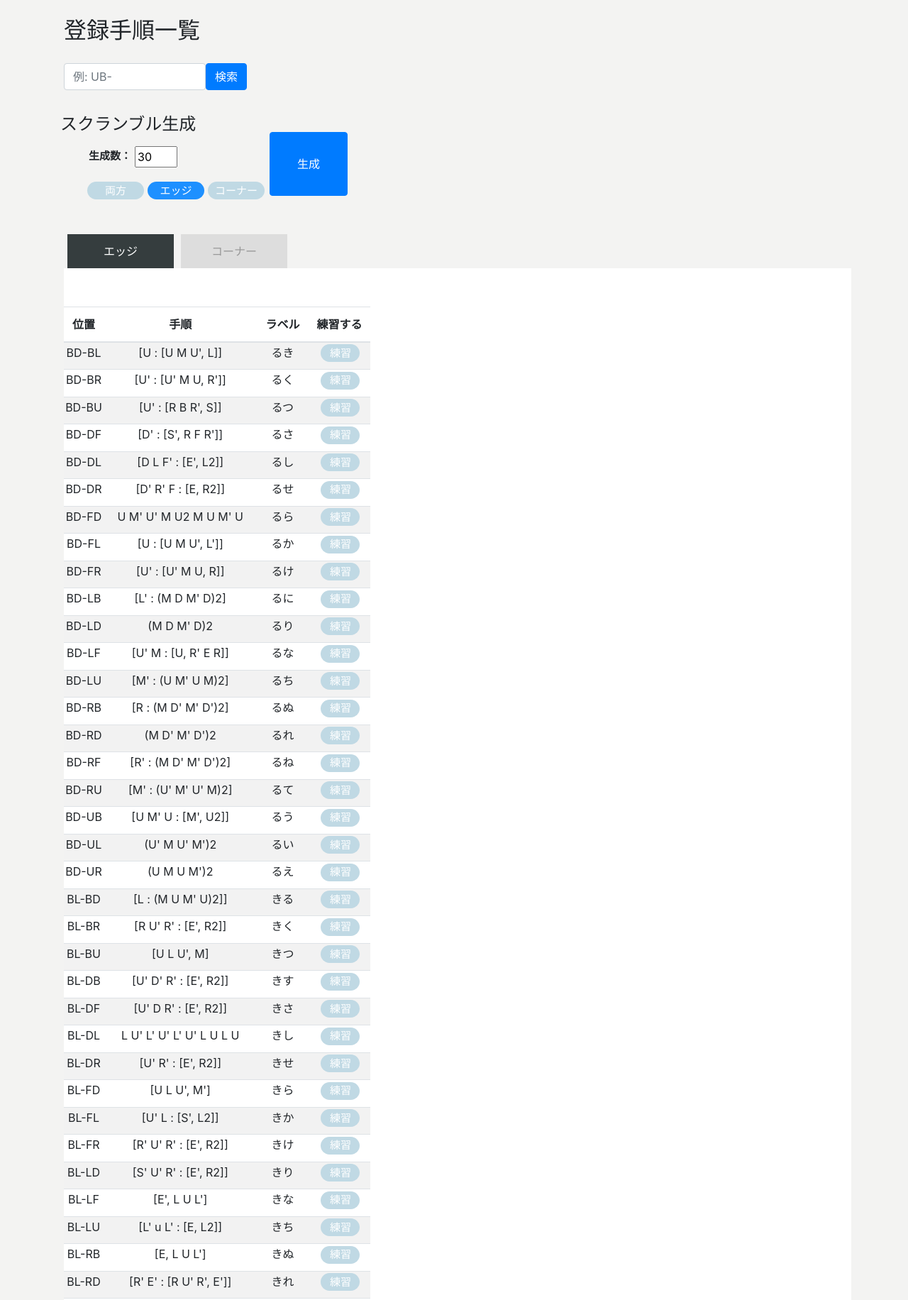
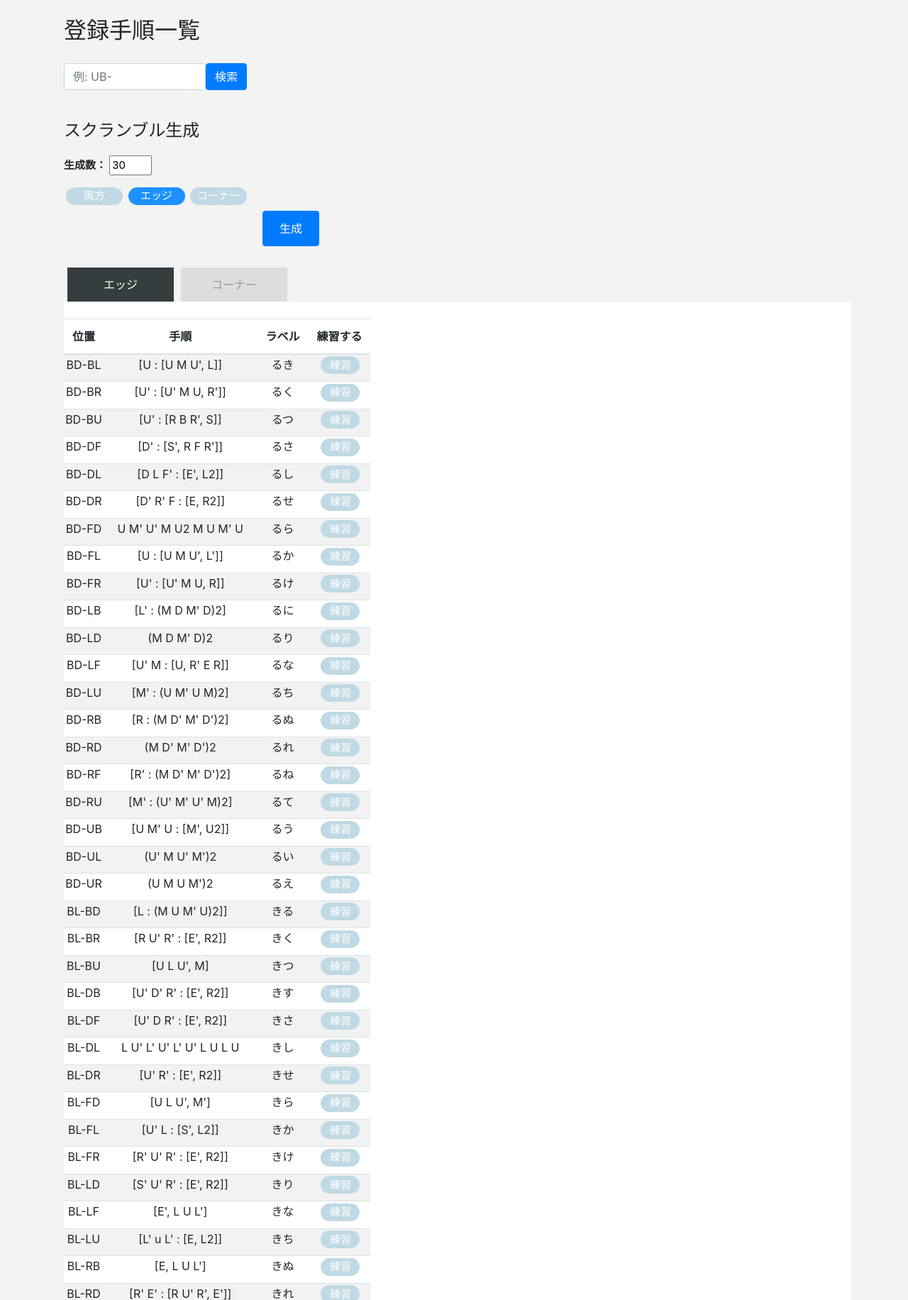
Before and after one commit to y-c-ts/practice-3style, a Flask app: page /alg in a window 1280 px wide. Shown: the part 109-1941 px from the top of the page at 71% size. Run offline with Flask 2, Linux system fonts and the light colour scheme; some libraries are stand-ins or nearby versions.

Commit message:
modify layout

```diff
--- a/templates/all_alg.html
+++ b/templates/all_alg.html
@@ -10,14 +10,29 @@
         </form>
         <form method="POST" action="/scramble/result">
         <div class="sense1">
+            <div class="header">
+                <h4 style="">スクランブル生成</h4>
+                <div style="margin-top:20px;">
+                    <nobr>
+                        <p style="font-size:15px;"><b>生成数：</b>
+                        <input type="number" class="input" name="num_scramble" min="1" max="200" step="1" value="30" style="width:60px;"></p>
+                    </nobr>
+                </div>
+                <div>
+                    <input type="radio" name="sc_type" value="both" id="sense_○"><label for="sense_○" style="width:80px;">両方</label>
+                    <input type="radio" name="sc_type" value="edge" id="bonsai" checked><label for="bonsai" style="width:80px;">エッジ</label>
+                    <input type="radio" name="sc_type" value="corner" id="sense_x"><label for="sense_x" style="width:80px;">コーナー</label>
+                </div>
+                <input type="submit" id="submit_button" class="btn btn-primary" name="test" onclick="get_buttons_content()" value="生成" style="position:relative; left:280px;height:50px; width:80px;">
+            </div>
             <div class="tab">
                 <ul class="menu">
                     <li><a href="#" data-id="edge" class="active menu_item">エッジ</a></li>
                     <li><a href="#" data-id="corner" class="menu_item">コーナー</a></li>
                 </ul>
             </div>
-            <div id="edge" style="background-color:white;">
-              <table class="table table-responsive table-striped" style="margin-top:30px;">
+            <div id="edge" style="background-color:white; position:relative; top:0px;">
+              <table class="table table-responsive table-striped" style="margin-top:0px;">
                   <thead>
                     <tr>
                         <th style="text-align:center;">位置</th>
@@ -62,14 +77,6 @@
                   </tbody>
         　　　　 </table>
             </div>
-             <h4 style="position:absolute; left: 85px; top: 270px;">スクランブル生成</h4>
-             <p style="position:absolute; left: 125px; top: 318px; font-size:15px;"><b>生成数：</b></p>
-             <input type="number" class="input" name="num_scramble" min="1" max="200" step="1" value="30" style="position:absolute; left: 190px; top: 315px; width:60px;">
-                <input type="radio" name="sc_type" value="both" id="sense_○"><label for="sense_○" style="position:absolute; left: 120px; top: 365px; width:80px;">両方</label>
-                <input type="radio" name="sc_type" value="edge" id="bonsai" checked><label for="bonsai" style="position:absolute; left: 205px; top: 365px; width:80px;">エッジ</label>
-                <input type="radio" name="sc_type" value="corner" id="sense_x"><label for="sense_x" style="position:absolute; left: 290px; top: 365px; width:80px;">コーナー</label>
-
-             <input type="submit" id="submit_button" class="btn btn-primary" name="test" onclick="get_buttons_content()" value="生成" style="position:absolute; left: 380px; top: 295px; height:90px; width:110px;">
          </div>
         </form>
     </div>
--- a/templates/index.html
+++ b/templates/index.html
@@ -98,7 +98,7 @@
       }
 
    .tab ul.menu {
-    margin-top:160px;
+    margin-top:30px;
     margin-bottom: 0px;
     list-style: none;
     padding: 0;
```
